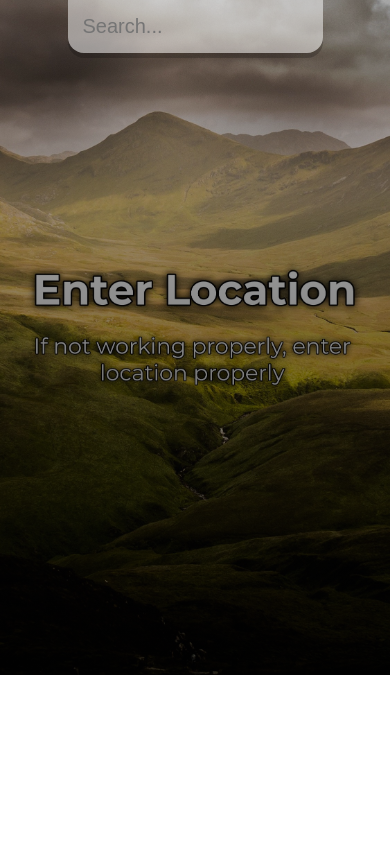
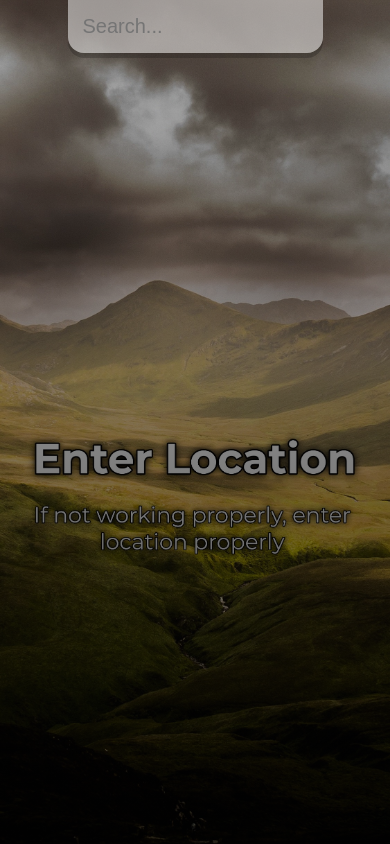
Before and after one commit to Arjun-Parzival101/Weather-App, a React (Create React App) app: page / in a window 390 px wide. Built offline with nearby package versions, Linux system fonts and the light colour scheme.

Commit message:
updated vh for mobile

```diff
--- a/src/index.css
+++ b/src/index.css
@@ -227,9 +227,6 @@
 
 /***MEDIA QUERY***/
 @media (max-width: 500px) {
-  main {
-    min-height: 80vh;
-  }
   .search-box {
     margin-bottom: 100px;
   }
```
